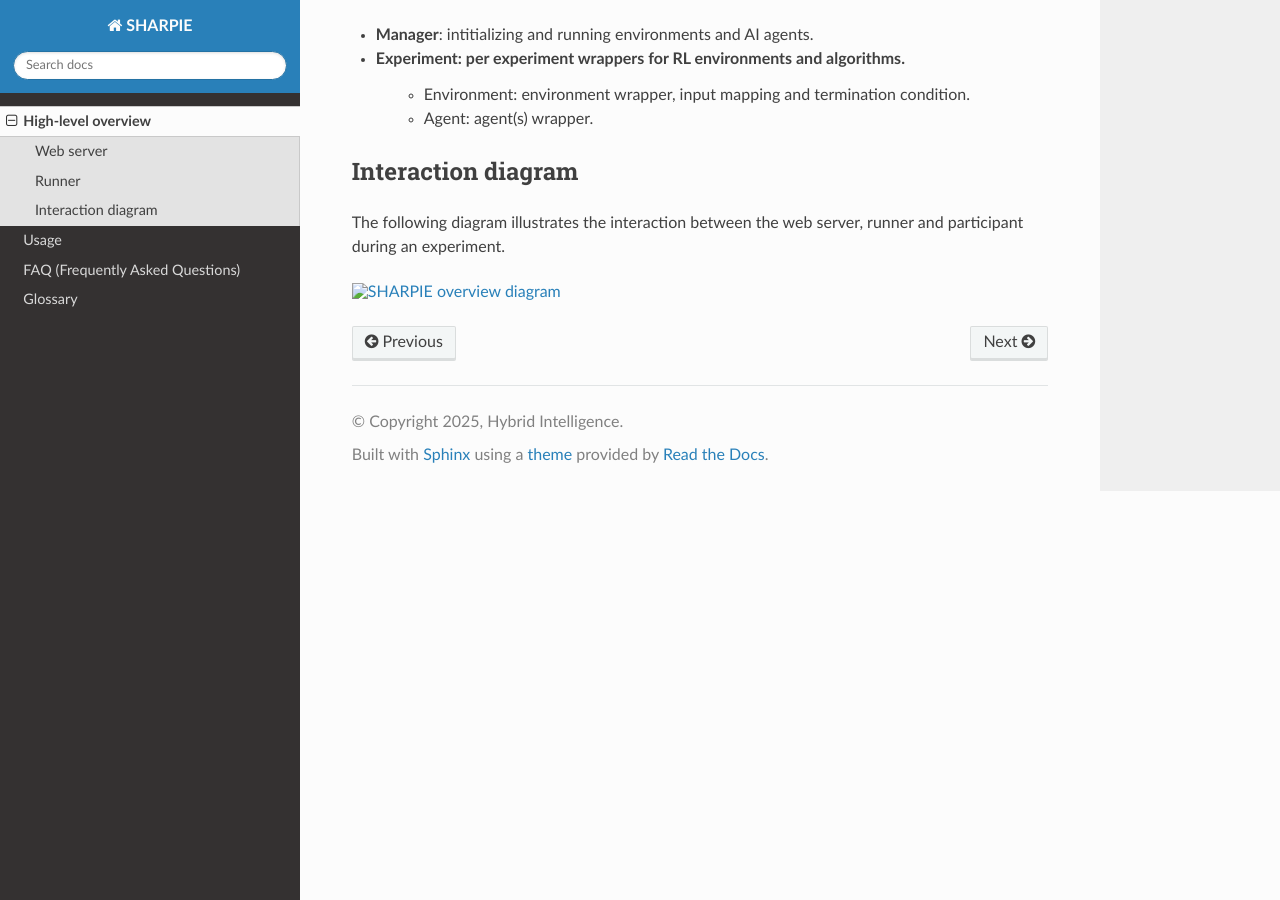
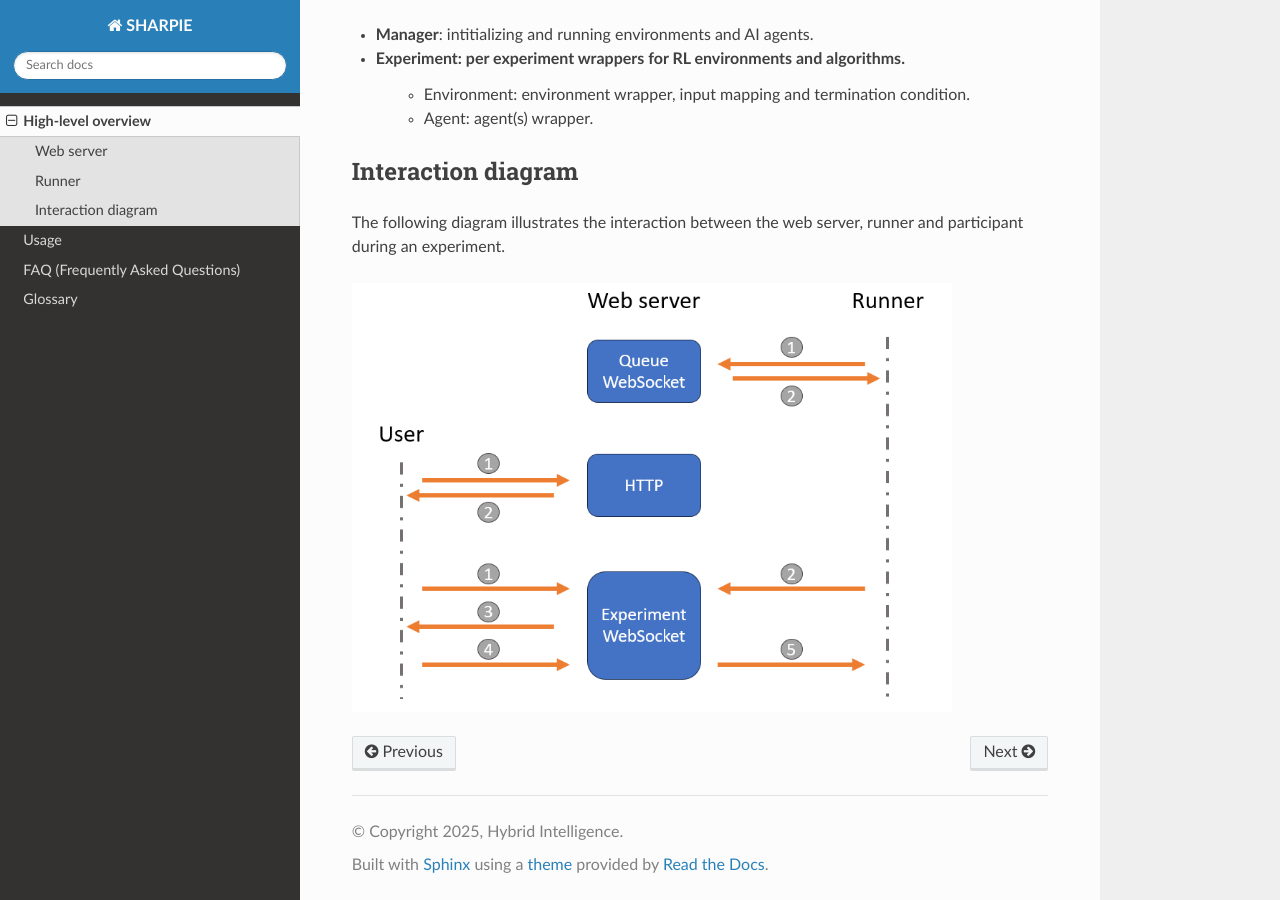
Before and after one commit to libgoncalv/sharpie-doc, a Sphinx documentation site: the page built from docs/source/overview.rst, in a window 1280 px wide and 900 px high, scrolled down 633 px. Built offline with Sphinx 7.4.7 and the Read the Docs theme 3.1.0, drawn with Linux system fonts in a browser that asks for light colours.

Commit message:
Update overview.rst

```diff
--- a/docs/source/overview.rst
+++ b/docs/source/overview.rst
@@ -20,14 +20,14 @@ The runner is responsible for managing the execution of experiments. The runner
 
 * **Manager**: intitializing and running environments and AI agents.
 * **Experiment**: per experiment wrappers for RL environments and algorithms.
-     * Environment: environment wrapper, input mapping and termination condition.
-     * Agent: agent(s) wrapper.
+    * Environment: environment wrapper, input mapping and termination condition.
+    * Agent: agent(s) wrapper.
 
 Interaction diagram
 ----------------
 
 The following diagram illustrates the interaction between the web server, runner and participant during an experiment.
 
-.. image:: /images/overview.png
+.. image:: ../images/overview.png
     :width: 600
     :alt: SHARPIE overview diagram
```
